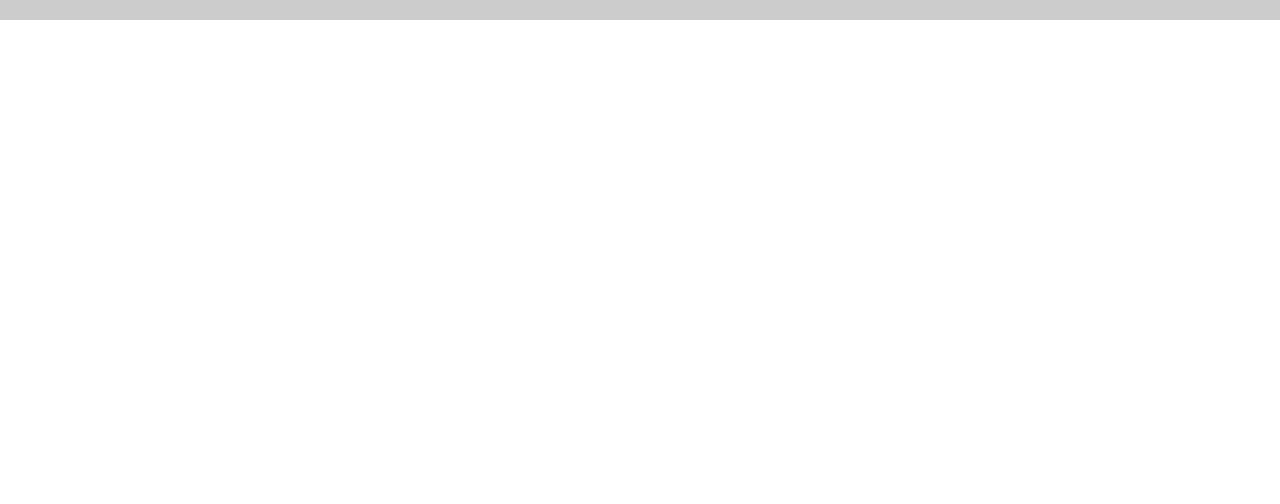
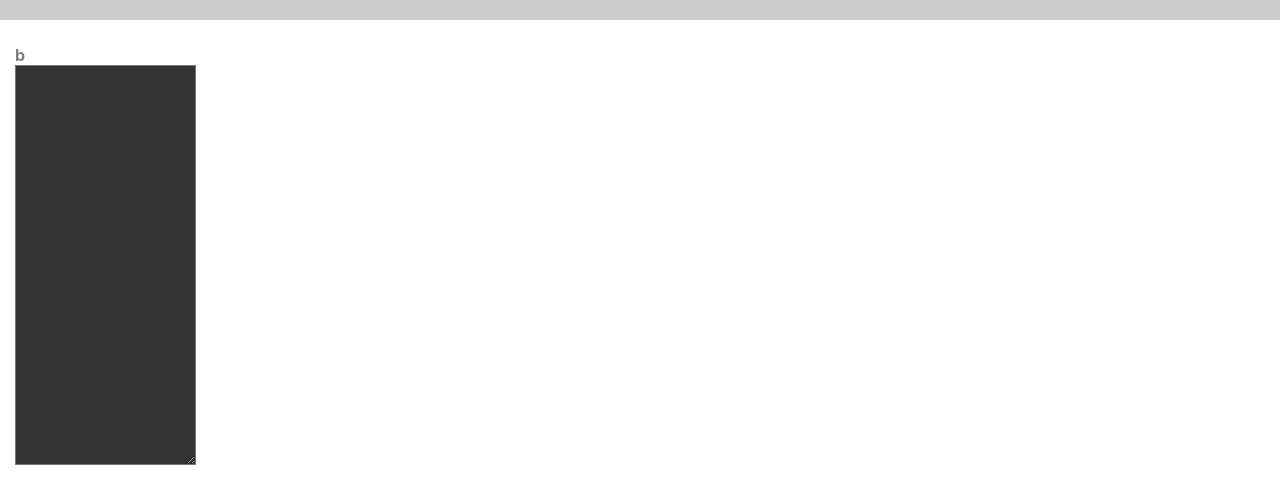
Before and after one commit to kenichirow/gistedit, a Next.js app: page /gist/new in a window 1280 px wide. Shown: the top 504 px of the page. Built offline with nearby package versions, Linux system fonts and the light colour scheme.

Commit message:
new gist

```diff
--- a/pages/gist/new.tsx
+++ b/pages/gist/new.tsx
@@ -1,15 +1,28 @@
-import { Gist } from "../../states/gist";
-
+import { useCallback, useState } from "react";
+import { GistFileContent } from "../../components/gist/GistFile";
+import { Gist, GistFile as GistFileType } from "../../states/gist";
 import styles from "../../styles/Content.module.css";
 
-const GistPage: React.FC<{ gist: Gist }> = ({ gist }) => {
+const defaultGistFile = {
+  filename: "",
+};
+
+const NewGistPage: React.FC<{ gist: Gist }> = ({ gist }) => {
+  const [gistFiles, setGistFiles] = useState<GistFileType[]>([defaultGistFile]);
+  const onGistFileChange = useCallback(
+    (filename: string, content: string) => {},
+    []
+  );
   return (
     <>
       <div className={styles.wrapper}>
         <div className={styles.content}></div>
+        {gistFiles.map((gistFile) => (
+          <GistFileContent file={gistFile} onChange={onGistFileChange} />
+        ))}
       </div>
     </>
   );
 };
 
-export default GistPage;
+export default NewGistPage;
--- a/states/gist/hooks.ts
+++ b/states/gist/hooks.ts
@@ -28,6 +28,8 @@ const useGist = () => {
   const updateGist = useRecoilCallback(
     ({ snapshot, set }) =>
       async (updateFiles: GistFile[]) => {
+        console.log("-----------");
+        console.log(updateFiles);
         const gist = snapshot.getLoadable(currentGistQuery).getValue();
         const githubToken = snapshot.getLoadable(accessTokenQuery).getValue();
 
@@ -126,6 +128,8 @@ const patchGist = (
 ) => {
   const url = `https://api.github.com/gists/${gistId}`;
 
+  console.log(updateFiles);
+
   const headers = {
     "Content-type": "application/json",
     Authorization: `token ${githubToken}`,
```
Also changed, not shown: components/gist/GistDetail.tsx (+11 -13 lines).
